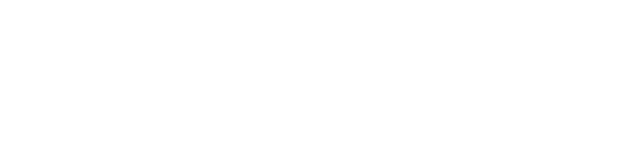
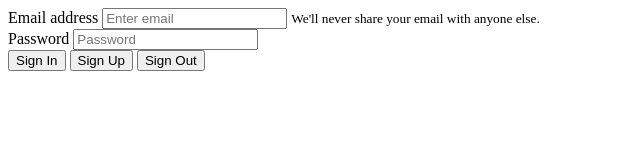
Before and after one commit to siricoa94/fun_with_forums, a website: page public/index.html in a window 1280 px wide. Shown: the whole page, without its empty margins (0-640 px from the left). Drawn offline with Linux system fonts and the light colour scheme.

Commit message:
created a firebase authentication on index.html

```diff
--- a/public/index.html
+++ b/public/index.html
@@ -4,8 +4,25 @@
     <meta charset="UTF-8">
     <meta name="viewport" content="width=device-width, initial-scale=1.0">
     <title>Document</title>
+    <script src="https://www.gstatic.com/firebasejs/3.6.1/firebase.js"></script>
 </head>
 <body>
-
+    <div id="loginContainer">
+        <form id="signInForm">
+            <div class="form-group">
+                <label for="exampleInputEmail1">Email address</label>
+                <input type="email" class="form-control" id="exampleInputEmail1" aria-describedby="emailHelp" placeholder="Enter email">
+                <small id="emailHelp" class="form-text text-muted">We'll never share your email with anyone else.</small>
+            </div>
+            <div class="form-group">
+                <label for="exampleInputPassword1">Password</label>
+                <input type="password" class="form-control" id="exampleInputPassword1" placeholder="Password">
+            </div>
+            <button type="submit" class="btn btn-primary" id="logIn">Sign In</button>
+            <button type="submit" class="btn btn-primary" id="signUp">Sign Up</button>
+            <button type="submit" class="btn btn-primary" id="logOut">Sign Out</button>
+        </form>
+    </div>
 </body>
+<script type="text/javascript" src="firebaseInit.js"></script>
 </html>
--- a/router/router.js
+++ b/router/router.js
@@ -17,6 +17,7 @@ router.get("/data", function(req, res) {
       res.json({ forum: data });
     });
 });
+
 router.post("/api/forum", function(req, res) {
     forum.create([
         "username", "post"
```
Also changed, not shown: 1 other file.
